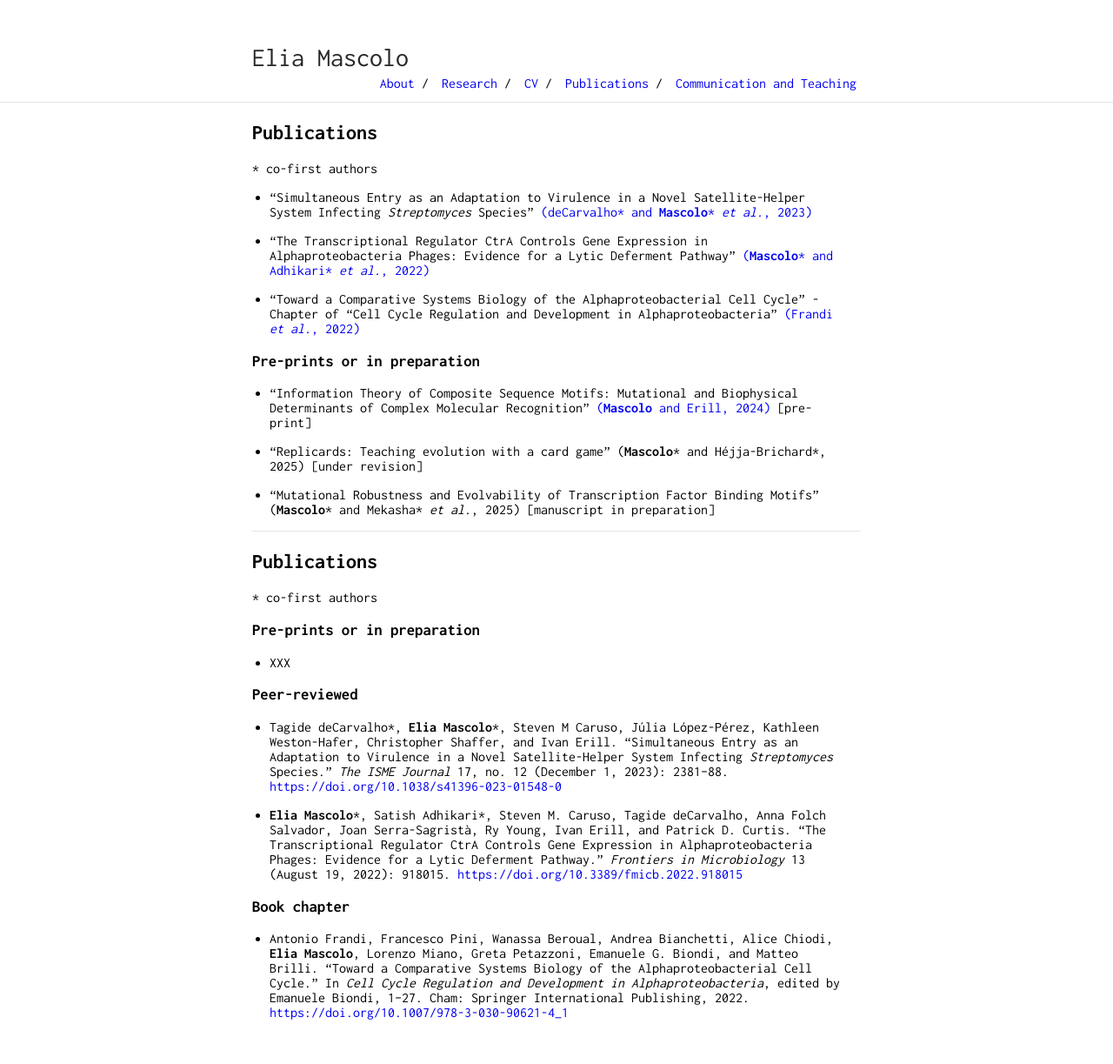
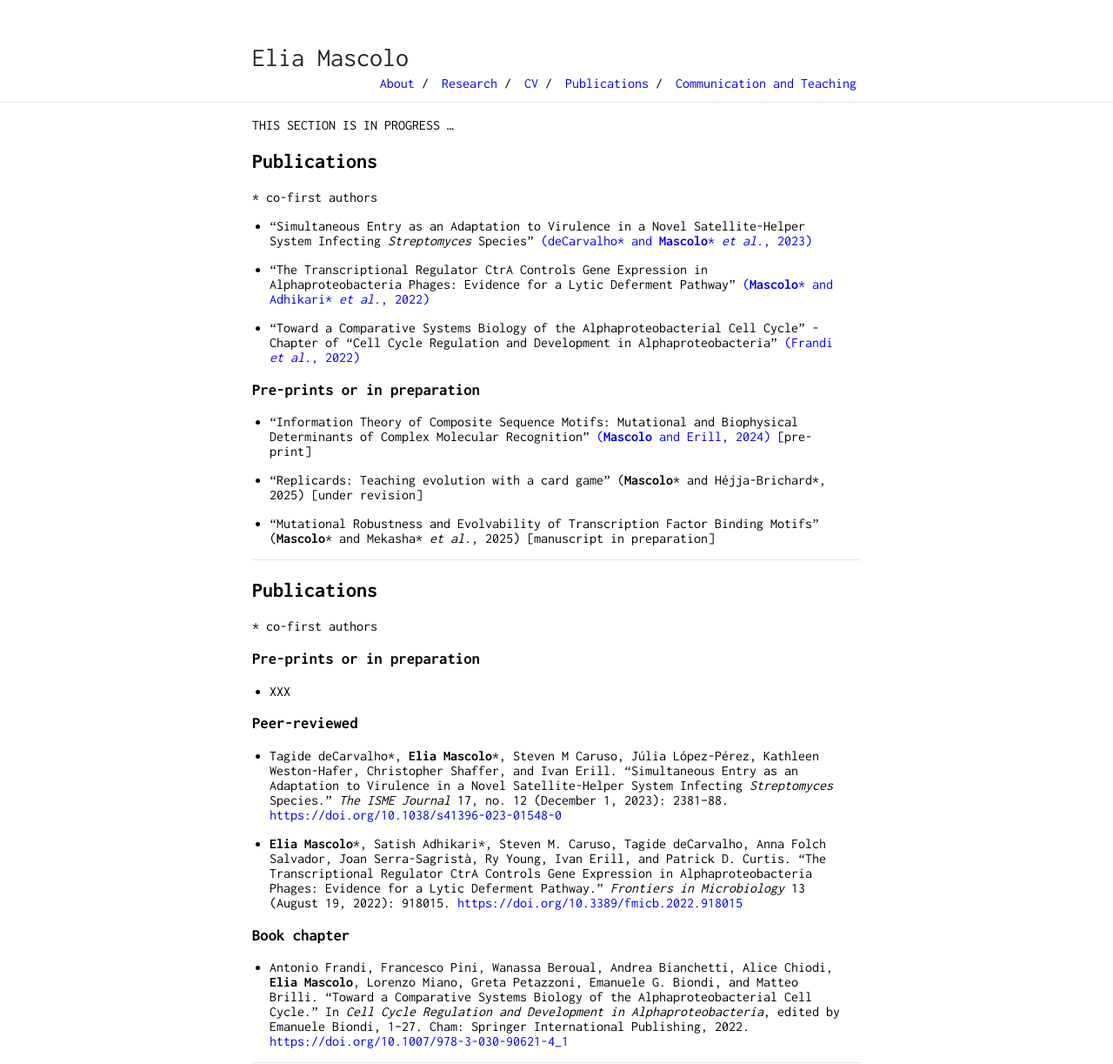
Before and after one commit to eliamascolo/eliamascolo.github.io, a Jekyll site: the page built from publications.md, in a window 1280 px wide. Shown: the whole page at 87% size. Built offline with Jekyll 4.4.1, drawn with Linux system fonts in a browser that asks for light colours; our own code applies the rules of GitHub Pages for plain Markdown files; before the commit the page ends 1172 px from its top, so only the background shows below that.

Commit message:
Update publications.md

```diff
--- a/publications.md
+++ b/publications.md
@@ -1,3 +1,5 @@
+
+THIS SECTION IS IN PROGRESS ...
 
 ## Publications
 \* co-first authors
@@ -41,3 +43,5 @@
 
 ### Book chapter
 * Antonio Frandi, Francesco Pini, Wanassa Beroual, Andrea Bianchetti, Alice Chiodi, **Elia Mascolo**, Lorenzo Miano, Greta Petazzoni, Emanuele G. Biondi, and Matteo Brilli. “Toward a Comparative Systems Biology of the Alphaproteobacterial Cell Cycle.” In *Cell Cycle Regulation and Development in Alphaproteobacteria*, edited by Emanuele Biondi, 1–27. Cham: Springer International Publishing, 2022. <https://doi.org/10.1007/978-3-030-90621-4_1>
+
+---
```
